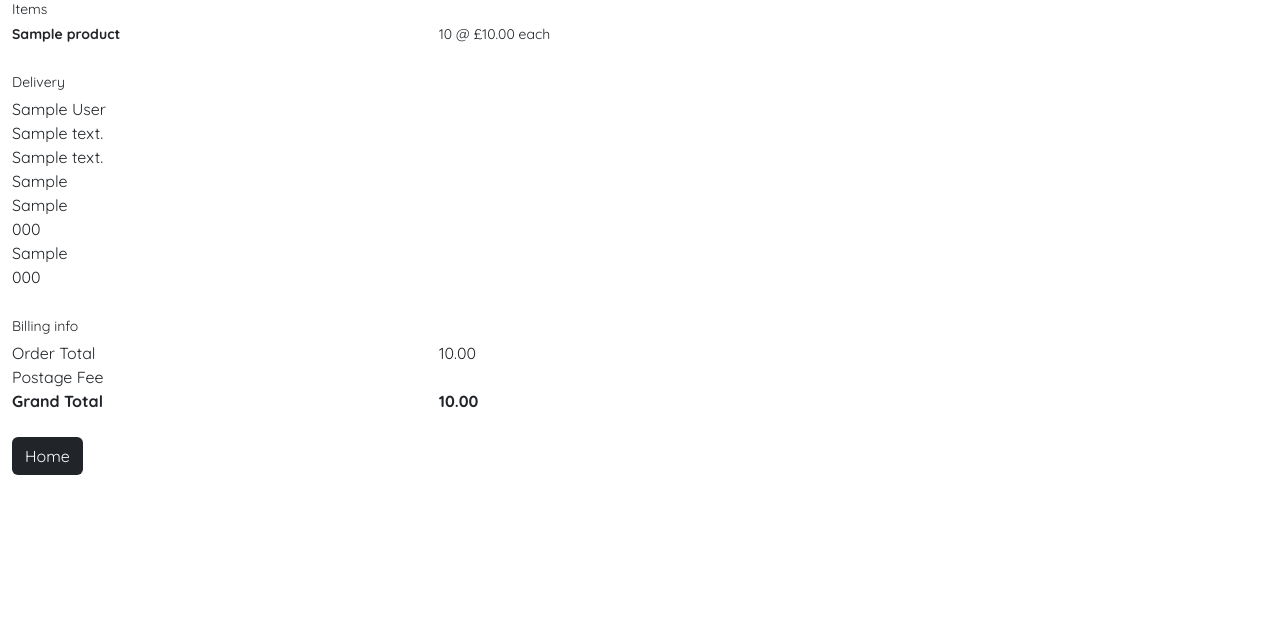
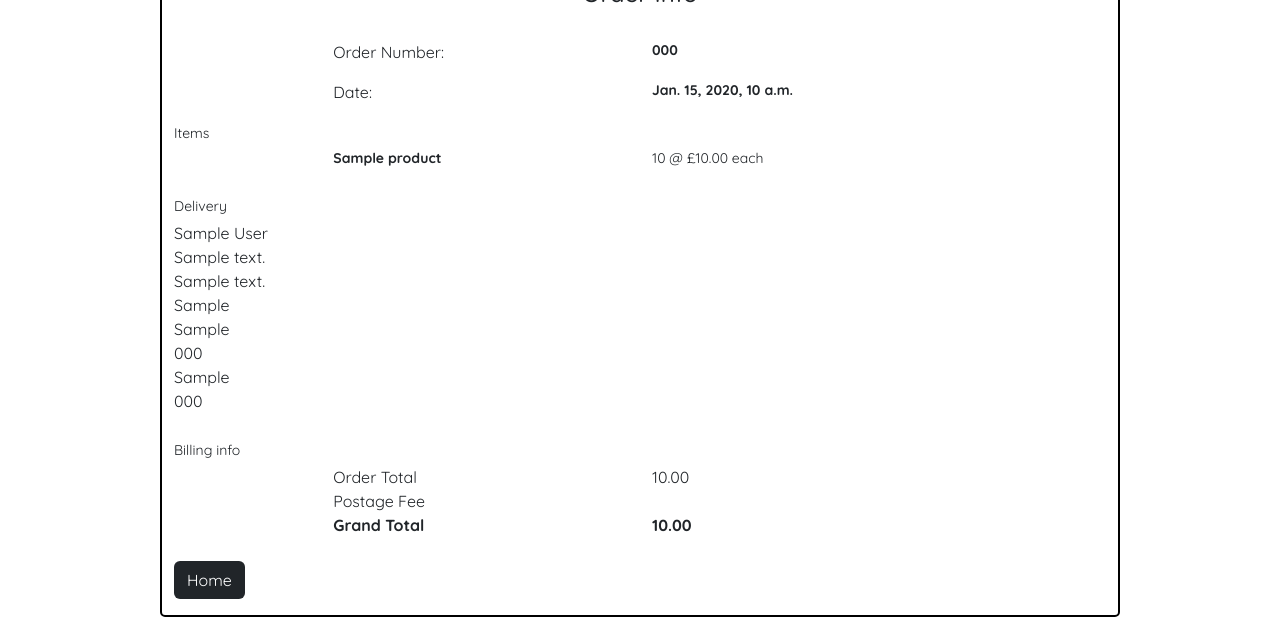
Before and after one commit to Cleg83/sew_crafty, a Django app: page /checkout/success/000 in a window 1280 px wide. Shown: the part 361-978 px from the top of the page. Before the commit the page ends 836 px from the top, so only its background shows below. Run offline with Django 5.2, Linux system fonts and the light colour scheme; tables that the repository leaves empty hold one stand-in row (values such as "Sample post"); some libraries are stand-ins or nearby versions.

Commit message:
Play with layout of success page. Add some products via admin page

```diff
--- a/checkout/templates/checkout/success.html
+++ b/checkout/templates/checkout/success.html
@@ -7,35 +7,40 @@
 <div class="background-container">
     <div class="background-no-image"></div>
 </div>
-<div class="container-fluid container-top-margin-lg">
+<div class="container container-top-margin-lg success-container">
     <div class="row">
-        <div class="col">
-            <h2>Thank you for your order!</h2>
-            <hr class="heading-rule">
-            <p>Order information below. A confirmation email has been sent to {{ order.email }}</p>
+        <div class="col-12 mt-4 mb-3 text-center">
+            <img src="{{ MEDIA_URL }}logo.jpg" height="75">
+        </div>
+        <div class="col-12 text-center">
+            <h2 class="mt-2">Thank you for your order!</h2>
+            <hr>
+            <p>Order information below. A confirmation email has been sent to
+                <span class="bold-font">{{ order.email }}</span>
+            </p>
             <br>
         </div>
     </div>
     <div class="row">
-        <div class="col">
+        <div class="col-12 text-center">
             <h4>Order Info</h4>
-            <hr class="small-hr">
+            <br>
         </div>
     </div>
     <div class="row">
+        <div class="col-12 col-md-4 offset-md-2">
+            <p class="">Order Number:</p>
+        </div>
         <div class="col-12 col-md-4">
-            <p>Order Number:</p>
-        </div>
-        <div class="col-12 col-md-8">
             <p class="small bold-font">{{ order.order_number }}</p>
         </div>
     </div>
 
     <div class="row">
-        <div class="col-12 col-md-4">
+        <div class="col-12 col-md-4 offset-md-2">
             <p>Date:</p>
         </div>
-        <div class="col-12 col-md-8">
+        <div class="col-12 col-md-6">
             <p class="small bold-font">{{ order.date }}</p>
         </div>
     </div>
@@ -47,10 +52,10 @@
     </div>
     {% for item in order.lineitems.all %}
         <div class="row">
-            <div class="col-12 col-lg-4">
+            <div class="col-12 col-md-4 offset-md-2">
                 <p class="small mb-0 bold-font">{{ item.shop_item.name }}</p>
             </div>
-            <div class="col-12 col-md-8">
+            <div class="col-12 col-md-6">
                 <p class="small mb-0">{{ item.quantity }} @ £{{ item.shop_item.price }} each</p>
             </div>
         </div>
@@ -91,28 +96,28 @@
     </div>
 
     <div class="row">
-        <div class="col-12 col-md-4">
+        <div class="col-12 col-md-4 offset-md-2">
             <p class="mb-0">Order Total</p>
         </div>
-        <div class="col-12 col-md-8">
+        <div class="col-12 col-md-6">
             <p class="mb-0">{{ order.order_total }}</p>
         </div>
     </div>
 
     <div class="row">
-        <div class="col-12 col-md-4">
+        <div class="col-12 col-md-4 offset-md-2">
             <p class="mb-0">Postage Fee</p>
         </div>
-        <div class="col-12 col-md-8">
+        <div class="col-12 col-md-6">
             <p class="mb-0">{{ order.delivery_cost }}</p>
         </div>
     </div>
 
     <div class="row">
-        <div class="col-12 col-md-4">
+        <div class="col-12 col-md-4 offset-md-2">
             <p class="mb-0 bold-font">Grand Total</p>
         </div>
-        <div class="col-12 col-md-8">
+        <div class="col-12 col-md-6">
             <p class="mb-0 bold-font">{{ order.grand_total }}</p>
         </div>
     </div>
--- a/shop/templates/shop/shop.html
+++ b/shop/templates/shop/shop.html
@@ -30,7 +30,7 @@
                         <div class="card-footer pt-0 border-0 bg-white text-dark text-left">
                             <div class="row">
                                 <div class="col">
-                                    <p class="mb-0 text-left">${{ shop_item.price }}</p>
+                                    <p class="mb-0 text-left">£{{ shop_item.price }}</p>
                                 </div>
                             </div>
                         </div>
--- a/static/css/base.css
+++ b/static/css/base.css
@@ -163,3 +163,10 @@ body {
     color: #212529;
     border: 1px solid #212529;
 }
+
+.success-container {
+    width: 75%;
+    margin-right: auto;
+    border: 2px solid #000;
+    border-radius: 5px;
+}
--- a/templates/includes/nav.html
+++ b/templates/includes/nav.html
@@ -2,7 +2,7 @@
     <div class="container-fluid">
         <div class="d-flex justify-content-start">
         <a class="navbar-brand text-light p-0" href="{% url 'home' %}">
-            <img id="nav-logo" src="/media/logo.jpg" alt="Logo">
+            <img id="nav-logo" src="{{ MEDIA_URL }}logo.jpg" alt="Logo">
         </a>
         </div>
         <div class="d-flex justify-content-center">
```
